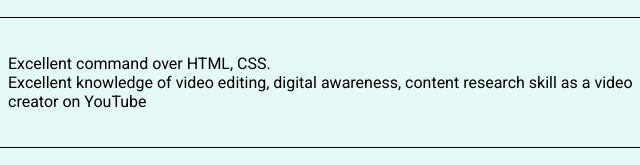
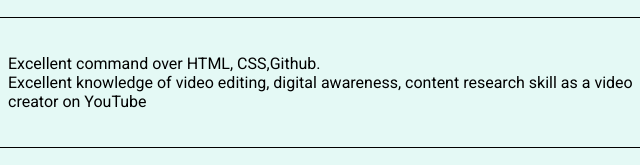
Before and after one commit to Armanshahariar66/Curriculum-Vitae, a plain HTML site: page index.html in a window 1280 px wide. Shown: the part 405-570 px from the top of the page, 472-1112 px from the left. Drawn offline with Linux system fonts and the light colour scheme.

Commit message:
Update index.html

```diff
--- a/index.html
+++ b/index.html
@@ -224,7 +224,7 @@
                     <div class="right-div">
 
                         <ul>
-                            <li>Excellent command over HTML, CSS.
+                            <li>Excellent command over HTML, CSS,Github.
                             </li>
                             <li>Excellent knowledge of video editing, digital awareness, content research skill as a video creator on YouTube
                             </li>
```
